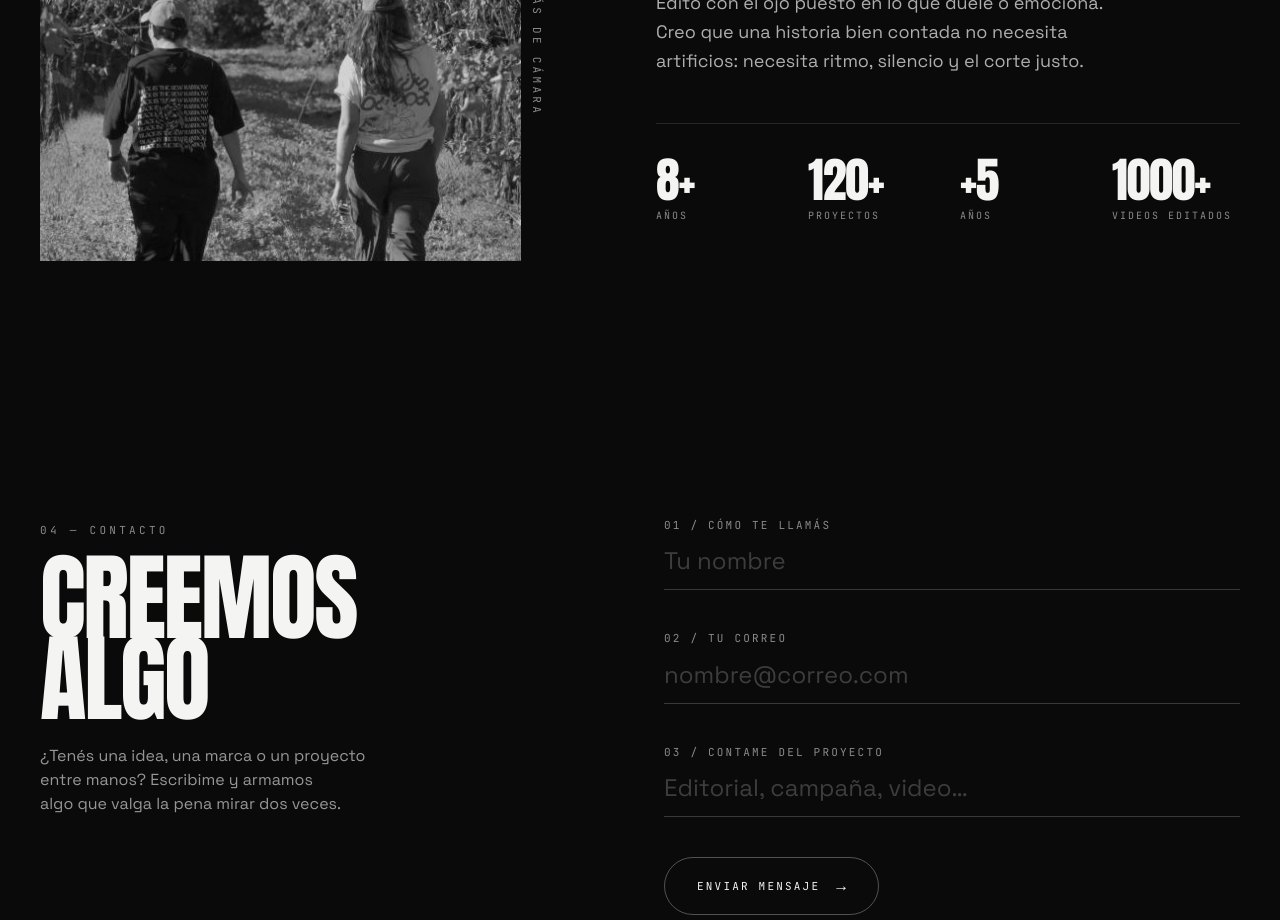
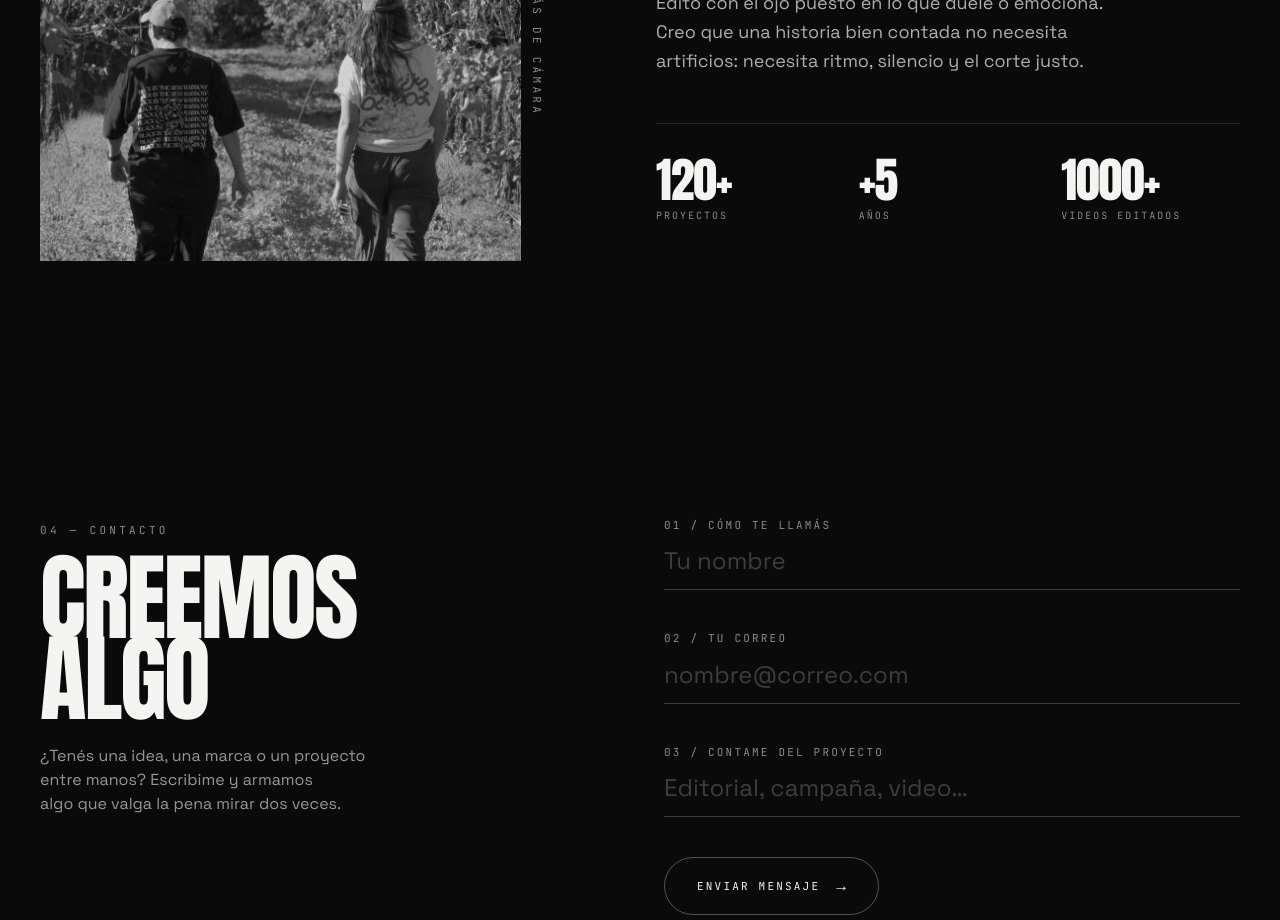
Before and after one commit to Isazaaa/hi.cami, a React (Vite) app: page / in a window 1280 px wide. Shown: the part 2280-3200 px from the top of the page. Built offline with nearby package versions, Linux system fonts and the light colour scheme.

Commit message:
fix: quita +8 anos, deja solo +5 anos

```diff
--- a/src/components/sections/About.jsx
+++ b/src/components/sections/About.jsx
@@ -9,7 +9,6 @@ const paragraphs = [
 ]
 
 const stats = [
-  { value: '8+', label: 'Años' },
   { value: '120+', label: 'Proyectos' },
   { value: '+5', label: 'Años' },
   { value: '1000+', label: 'Videos editados' },
@@ -83,7 +82,7 @@ export default function About() {
         </div>
 
         {/* Stats */}
-        <div className="mt-12 grid grid-cols-2 gap-6 border-t hairline pt-8 md:grid-cols-4">
+        <div className="mt-12 grid grid-cols-3 gap-6 border-t hairline pt-8">
           {stats.map((s, i) => (
             <Reveal key={s.label} index={i}>
               <p className="font-display text-4xl tracking-tight text-paper md:text-5xl">
```
